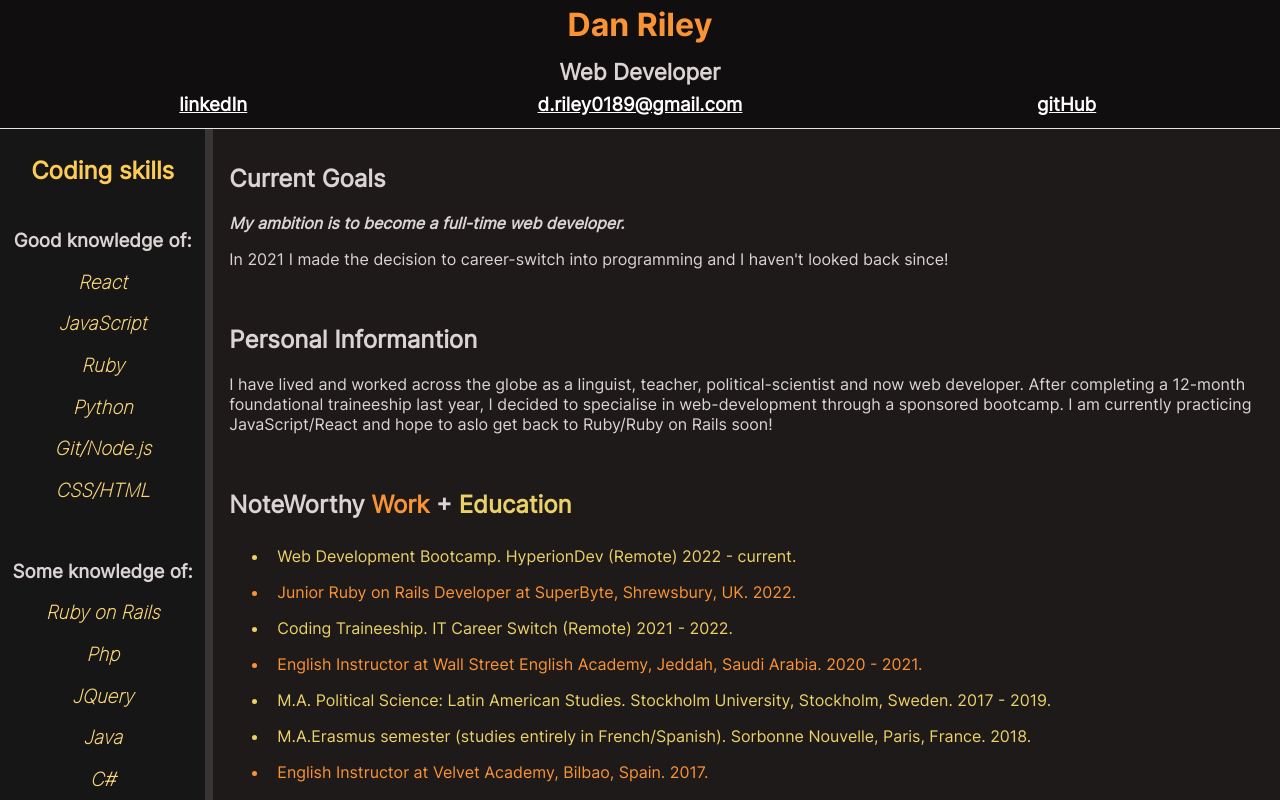
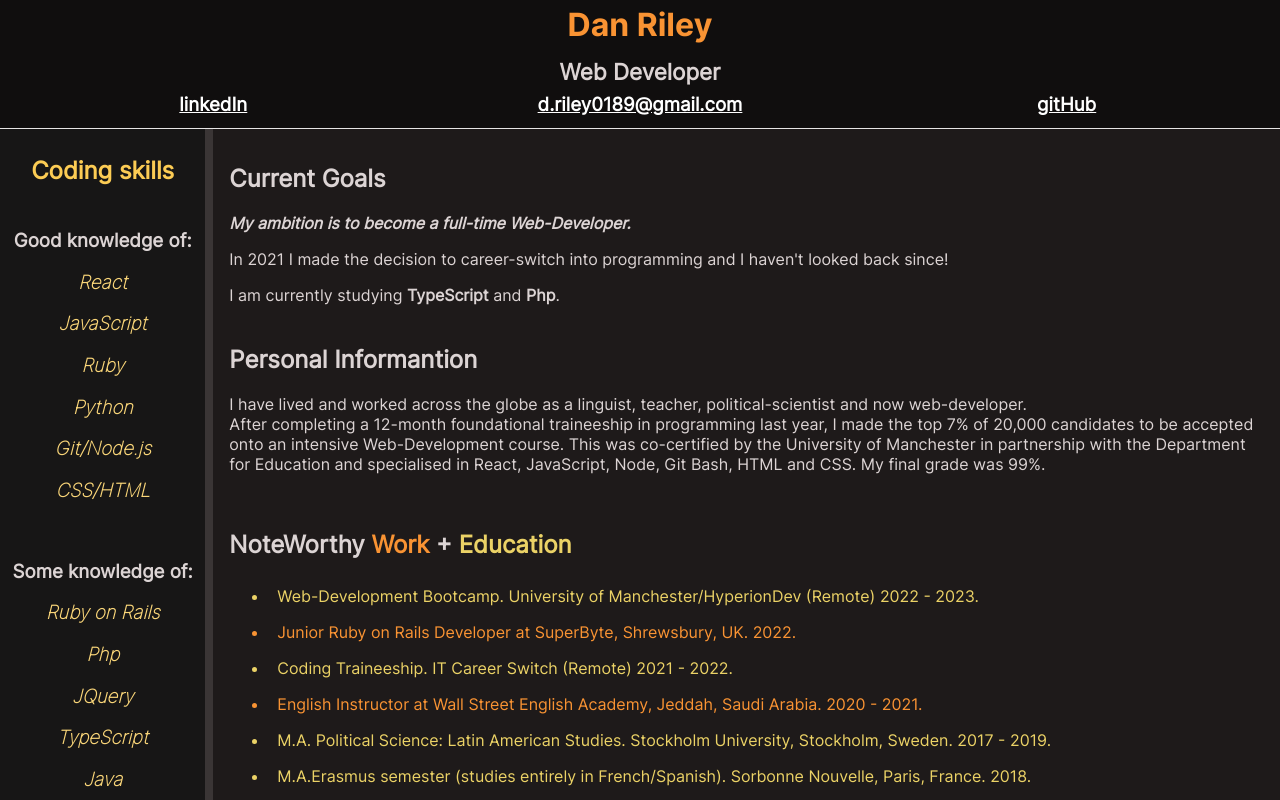
Before and after one commit to poeticider/Online-CV--Dan-Riley-, a React (Create React App) app: page / in a window 1280 px wide. Shown: the top 800 px of the page. Built offline with nearby package versions, Linux system fonts and the light colour scheme.

Commit message:
updates CV details. current for May 2023

```diff
--- a/src/Components/Main.js
+++ b/src/Components/Main.js
@@ -25,6 +25,7 @@ const Main = () => {
                     <h3>Ruby on Rails</h3>
                     <h3>Php</h3>
                     <h3>JQuery</h3>
+                    <h3>TypeScript</h3>
                     <h3>Java</h3>
                     <h3>C#</h3>
                     <h3>SQL</h3>
@@ -49,20 +50,27 @@ const Main = () => {
 
             <div className="mainSiteChild">
                 <h2 className="mainTitle">Current Goals</h2>
-                <h3 id="goalsSubTitle">My ambition is to become a full-time web developer.</h3>
+                <h3 id="goalsSubTitle">My ambition is to become a full-time Web-Developer.</h3>
                     <p className="mainP">
                         In 2021 I made the decision to career-switch into
                         programming and I haven't looked back since!
+
                     </p>
+
+                    <aside>I am currently studying <strong>TypeScript</strong> and <strong>Php</strong>.</aside>
 
 
                 <br></br>
 
                 <h2 className="mainTitle">Personal Informantion</h2>
                 <p>
-                    I have lived and worked across the globe as a linguist, teacher, political-scientist and now web developer.
-                    After completing a 12-month foundational traineeship last year, I decided to specialise in web-development through a sponsored bootcamp.
-                    I am currently practicing JavaScript/React and hope to aslo get back to Ruby/Ruby on Rails soon!
+                    I have lived and worked across the globe as a linguist, teacher, political-scientist and now web-developer.<br></br>
+
+                    After completing a 12-month foundational traineeship in programming last year,
+                    I made the top 7% of 20,000 candidates to be accepted onto an intensive Web-Development
+                    course. This was co-certified by the University of Manchester in partnership with the Department for Education
+                    and specialised in React, JavaScript, Node, Git Bash, HTML and CSS. My final grade was
+                    99%.
                 </p>
 
                 <br></br>
@@ -70,7 +78,7 @@ const Main = () => {
                 <h2 className="mainTitle">NoteWorthy <span id="titleJobs">Work</span> + <span id="titleEdu">Education</span></h2>
 
                 <ul>
-                    <li className="mainULEdu">Web Development Bootcamp. HyperionDev (Remote) 2022 - current.</li>
+                    <li className="mainULEdu">Web-Development Bootcamp. University of Manchester/HyperionDev (Remote) 2022 - 2023.</li>
                     <li className="mainULJobs">Junior Ruby on Rails Developer at SuperByte, Shrewsbury, UK. 2022.</li>
                     <li className="mainULEdu">Coding Traineeship. IT Career Switch (Remote) 2021 - 2022.</li>
                     <li className="mainULJobs">English Instructor at Wall Street English Academy, Jeddah, Saudi Arabia. 2020 - 2021.</li>
```
